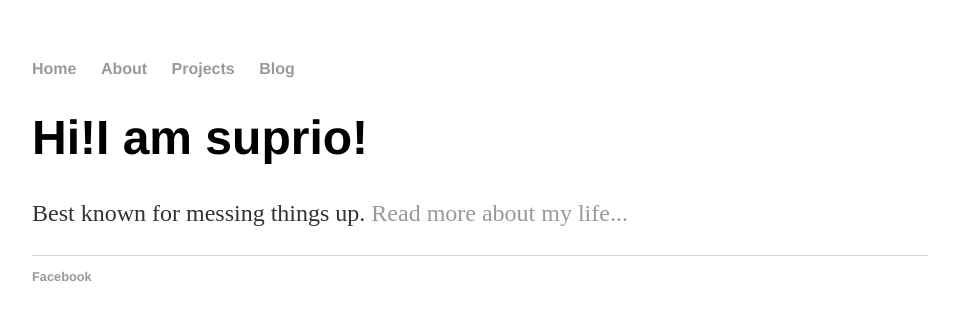
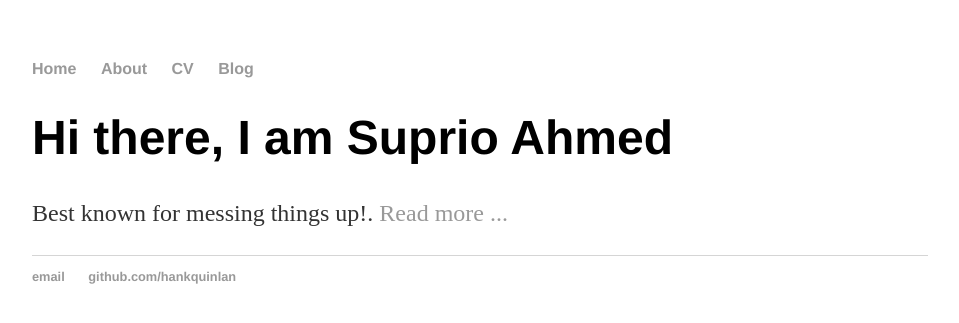
Before and after one commit to rangersuprio/rangersuprio.github.io, a Jekyll site: the page built from index.html, in a window 1280 px wide. Shown: the top 323 px of the page, without its empty margins (160-1119 px from the left). Built offline with Jekyll 4.4.1, drawn with Linux system fonts in a browser that asks for light colours.

Commit message:
Update index.html

```diff
--- a/index.html
+++ b/index.html
@@ -1,30 +1,8 @@
-<!DOCTYPE html>
-<html>
-	<head>
-		<title>Suprio's Den</title>
-		<!-- link to main stylesheet -->
-		<link rel="stylesheet" type="text/css" href="/css/main.css">
-	</head>
-	<body>
-		<nav>
-    		<ul>
-        		<li><a href="/">Home</a></li>
-	        	<li><a href="/about">About</a></li>
-        		<li><a href="/cv">Projects</a></li>
-        		<li><a href="/blog">Blog</a></li>
-    		</ul>
-		</nav>
-		<div class="container">
-    		<div class="blurb">
-        		<h1>Hi!I am suprio!</h1>
-				<p>Best known for messing things up. <a href="/about">Read more about my life...</a></p>
-    		</div><!-- /.blurb -->
-		</div><!-- /.container -->
-		<footer>
-    		<ul>
-        		<li><a href="www.facebook.com/gr33n.ahm3d">Facebook</a></li>
-
-			</ul>
-		</footer>
-	</body>
-</html>
+---
+layout: default
+title: Suprio Ahmed
+---
+<div class="blurb">
+	<h1>Hi there, I am Suprio Ahmed</h1>
+	<p>Best known for messing things up!. <a href="/about">Read more ...</a></p>
+</div><!-- /.blurb -->
```
